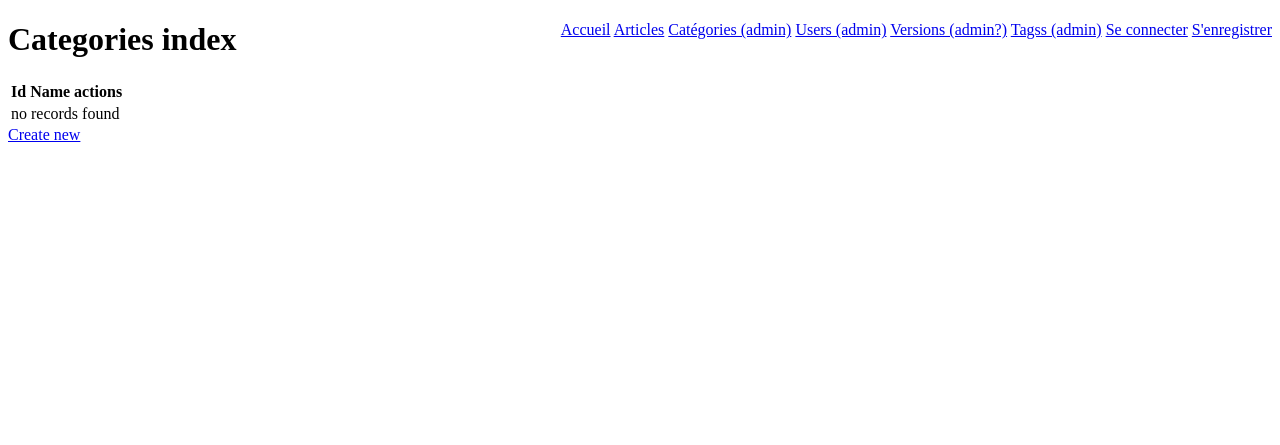
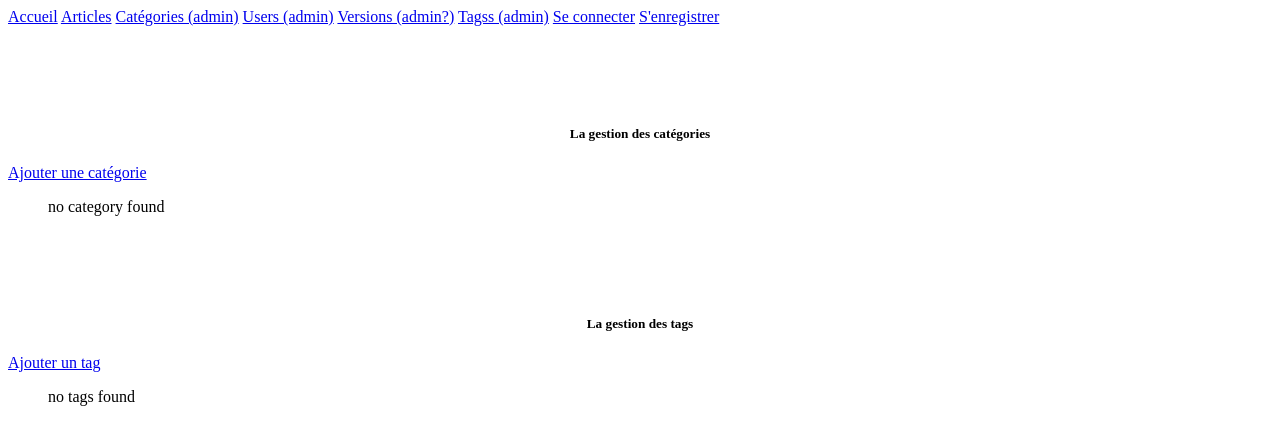
Before and after one commit to WildCodeSchool/BTZ_PHP_2021_03_Wiki, a Symfony app: template templates/category/index.html.twig in a window 1280 px wide. Shown: the top 445 px of the page. Run offline with Twig, Linux system fonts and the light colour scheme; the template is opened without the code that fills it, so the values that code supplies are empty; some libraries are stand-ins or nearby versions.

Commit message:
Ajouté affichage  pour la page admin geston des categories et des tags

```diff
--- a/assets/styles/app.scss
+++ b/assets/styles/app.scss
@@ -1,4 +1,5 @@
 @import 'variables.scss';
+@import "~bootstrap/scss/bootstrap";
 
 body {
     background-color: $wiki-color;
--- a/assets/styles/variables.scss
+++ b/assets/styles/variables.scss
@@ -1,2 +1,2 @@
-$wiki-color: #c7d300;
+$wiki-color: #bfc0b0;
 $light-color: #fffbfb;
--- a/src/Controller/CategoryController.php
+++ b/src/Controller/CategoryController.php
@@ -5,6 +5,7 @@
 use App\Entity\Category;
 use App\Form\CategoryType;
 use App\Repository\CategoryRepository;
+use App\Repository\TagRepository;
 use Symfony\Bundle\FrameworkBundle\Controller\AbstractController;
 use Symfony\Component\HttpFoundation\Request;
 use Symfony\Component\HttpFoundation\Response;
@@ -18,10 +19,11 @@
     /**
      * @Route("/", name="category_index", methods={"GET"})
      */
-    public function index(CategoryRepository $categoryRepository): Response
+    public function index(CategoryRepository $categoryRepository,TagRepository $tagRepository): Response
     {
         return $this->render('category/index.html.twig', [
             'categories' => $categoryRepository->findAll(),
+            'tags'=> $tagRepository->findAll()
         ]);
     }
 
--- a/templates/base.html.twig
+++ b/templates/base.html.twig
@@ -14,7 +14,7 @@
 	</head>
 	<body>
 		{% block header %}
-			<div style="float:right">
+
 		  <a href="{{ path('home') }}">Accueil</a>
 		  <a href="{{ path('article_index') }}">Articles</a>
           <a href="{{ path('category_index') }}"> Catégories (admin)</a>
@@ -36,7 +36,7 @@
 					<a href="{{ path('app_register') }}">
 						S'enregistrer</a>
 				{% endif %}
-			</div>
+
 		{% endblock %}
 
 		{% block body %}{% endblock %}
--- a/templates/category/index.html.twig
+++ b/templates/category/index.html.twig
@@ -1,39 +1,53 @@
 {% extends 'base.html.twig' %}
 
-{% block title %}Catégories index{% endblock %}
+{% block title %}Catégories/tags{% endblock %}
 
 {% block body %}
-    <h1>Categories index</h1>
-
-    <table class="table">
-        <thead>
+<div class="container">
+<div class="row" >
+  <div class="col-md-6">
+    <div class = "card" style="margin-top:100px;">
+       <div class="card-body">
+        <h5 class="card-title" style="text-align:center" >La gestion des catégories</h5>
+        <a href="{{ path('category_new') }}" class="btn btn-primary">Ajouter une catégorie</a>
+        <ul class="list-group list-group-flush">
+         {% for category in categories %}
+        <li class="list-group-item d-flex justify-content-between align-items-center">{{ category.name }}
+        <span><a href="{{ path('category_edit', {'id': category.id}) }}">edit</a>
+        <a style="margin-left:10px;" href="{{ path('category_delete', {'id': category.id}) }}">delete</a></span>
+        </li>
+      </ul>
+       {% else %}
             <tr>
-                <th>Id</th>
-                <th>Name</th>
-                <th>actions</th>
-            </tr>
-        </thead>
-        <tbody>
-        {% for category in categories %}
-            <tr>
-                <td>{{ category.id }}</td>
-                <td>{{ category.name }}</td>
-                <td>
-                    <a href="{{ path('category_show', {'category': category.id}) }}">show</a>
-                    <a href="{{ path('category_edit', {'id': category.id}) }}">edit</a>
-                </td>
-            </tr>
-
-
-
-
-        {% else %}
-            <tr>
-                <td colspan="3">no records found</td>
+                <td colspan="3">no category found</td>
             </tr>
         {% endfor %}
-        </tbody>
-    </table>
+        </div>
+    </div>
+ </div>
 
-    <a href="{{ path('category_new') }}">Create new</a>
+  <div class="col-md-6">
+    <div class="card" style="margin-top:100px;">
+      <div class="card-body">
+        <h5 class="card-title"style="text-align:center">La gestion des tags</h5>
+         <a href="{{ path('tag_new') }}" class="btn btn-primary">Ajouter un tag</a>
+          <ul class="list-group list-group-flush">
+         {% for tag in tags %}
+        <li class="list-group-item d-flex justify-content-between align-items-center">{{ tag.name }}
+         <span><a href="{{ path('tag_edit', {'id': tag.id}) }}">edit</a>
+        <a style="margin-left:10px;" href="{{ path('tag_delete', {'id': tag.id}) }}">delete</a></span>
+      </li>
+      </ul>
+       {% else %}
+            <tr>
+                <td colspan="3">no tags found</td>
+            </tr>
+        {% endfor %}
+
+       </div>
+       </div>
+        </div>
+</div>
+</div>
+
 {% endblock %}
```
Also changed, not shown: package.json (+7 -7 lines), 1 other file.
